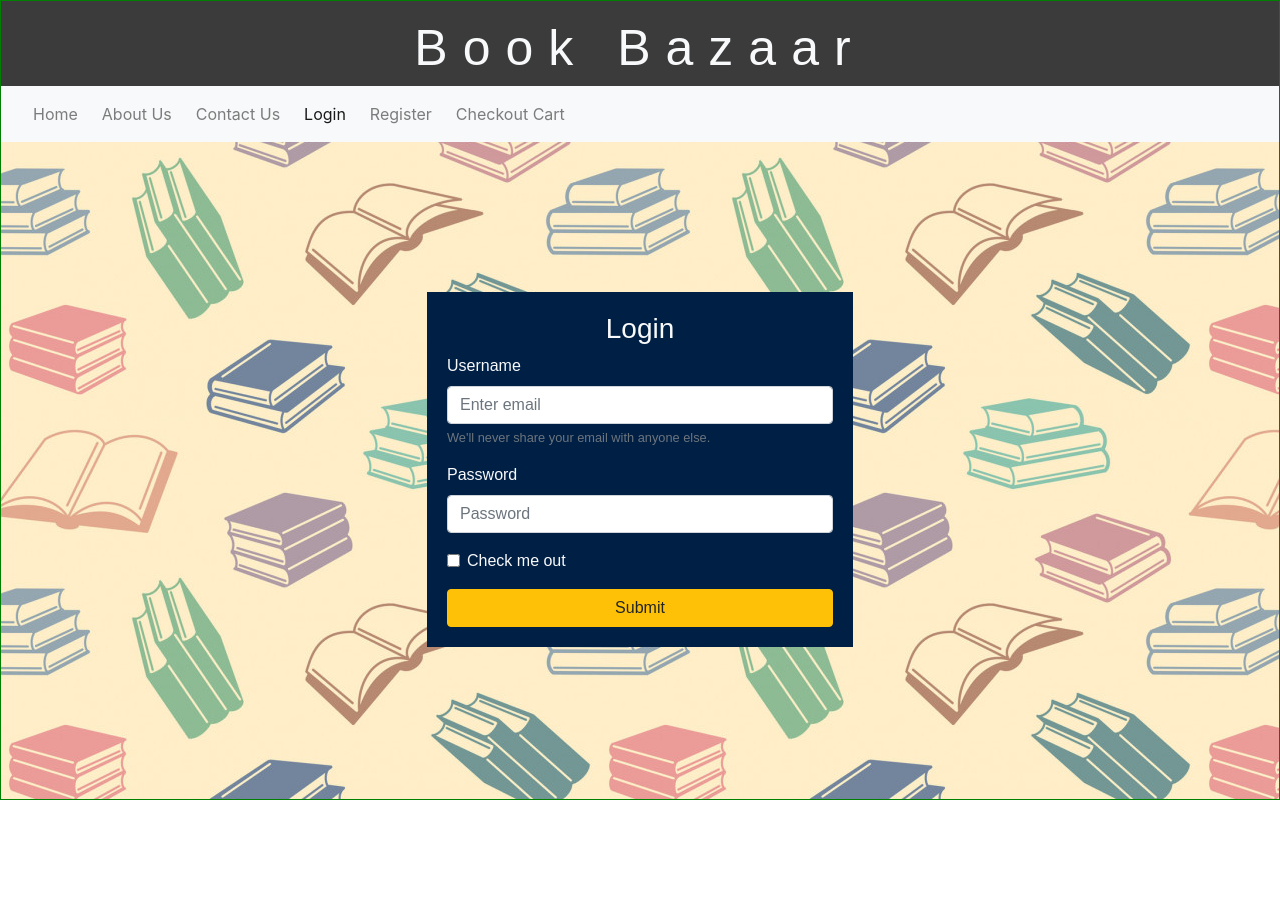
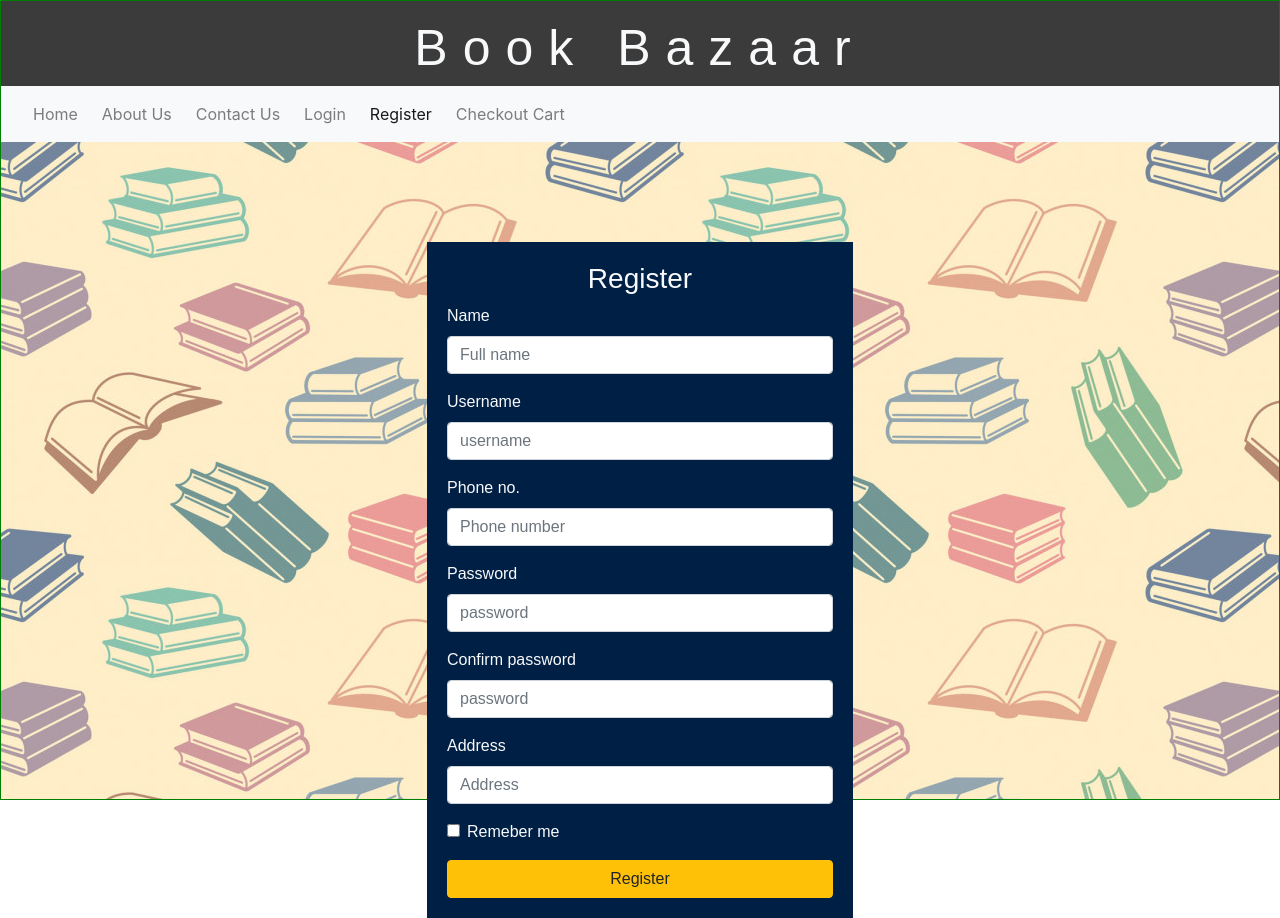
Before and after one commit to vaibnak/Book-Bazaar, an Angular app: page / in a window 1280 px wide. Before the commit the page ends 800 px from the top, so only its background shows below. Built offline with nearby package versions, Linux system fonts and the light colour scheme.

Commit message:
register page done

```diff
--- a/src/app/register/register.component.css
+++ b/src/app/register/register.component.css
@@ -14,13 +14,15 @@
 	margin:0;
 	height: 100%;
 	background-image: url("../../assets/bookbg.jpg");
+	background-position: center;
+
 }
 
 .box{
 
 	font-family: 'Fira Sans', sans-serif;
 	padding: 20px;
-	margin-top: 150px;
+	margin-top: 100px;
 	background-color: #001f45;
 }
 
--- a/src/app/register/register.component.html
+++ b/src/app/register/register.component.html
@@ -24,11 +24,11 @@
 			      <li class="nav-item ml-2">
 			        <a class="nav-link" href="#">Contact Us</a>
 			      </li>
-			      <li class="nav-item active ml-2">
+			      <li class="nav-item ml-2">
 			        <a class="nav-link" href="#">Login</a>
 			      </li>
 
-			      <li class="nav-item ml-2">
+			      <li class="nav-item ml-2 active">
 			        <a class="nav-link" href="#">Register</a>
 			      </li>
 
@@ -44,22 +44,37 @@
 
     <div class="row">
     	<div class="col-4 offset-4 box">
-    		<h3 class="text-center text-light">Login</h3>
+    		<h3 class="text-center text-light">Register</h3>
     		<form>
 			  <div class="form-group">
-			    <label for="exampleInputEmail1" class="text-light">Username</label>
-			    <input type="email" class="form-control" id="exampleInputEmail1" aria-describedby="emailHelp" placeholder="Enter email">
-			    <small id="emailHelp" class="form-text text-muted">We'll never share your email with anyone else.</small>
+			    <label for="name" class="text-light">Name</label>
+			    <input type="text" class="form-control" id="name" aria-describedby="emailHelp" placeholder="Full name">
 			  </div>
 			  <div class="form-group">
-			    <label for="exampleInputPassword1" class="text-light">Password</label>
-			    <input type="password" class="form-control" id="exampleInputPassword1" placeholder="Password">
+			    <label for="username" class="text-light">Username</label>
+			    <input type="text" class="form-control" id="username" placeholder="username">
+			  </div>
+			  <div class="form-group">
+			    <label for="phone" class="text-light">Phone no.</label>
+			    <input type="number" class="form-control" id="phone" placeholder="Phone number">
+			  </div>
+			  <div class="form-group">
+			    <label for="password" class="text-light">Password</label>
+			    <input type="password" class="form-control" id="username" placeholder="password">
+			  </div>
+			  <div class="form-group">
+			    <label for="cnfrmPassword" class="text-light">Confirm password</label>
+			    <input type="password" class="form-control" id="username" placeholder="password">
+			  </div>
+			  <div class="form-group">
+			    <label for="address" class="text-light">Address</label>
+			    <input type="text" class="form-control" id="address" placeholder="Address">
 			  </div>
 			  <div class="form-group form-check">
 			    <input type="checkbox" class="form-check-input" id="exampleCheck1">
-			    <label class="form-check-label text-light" for="exampleCheck1">Check me out</label>
+			    <label class="form-check-label text-light" for="exampleCheck1">Remeber me</label>
 			  </div>
-			  <button type="submit" class="btn btn-warning btn-block">Submit</button>
+			  <button type="submit" class="btn btn-warning btn-block">Register</button>
 			</form>
     	</div>
     </div>
--- a/src/index.html
+++ b/src/index.html
@@ -9,7 +9,7 @@
   <style>
   	html,body {
   		margin:0;
-  		height: 100%;
+  		height: 100vh;
   	}
   </style>
 </head>
```
